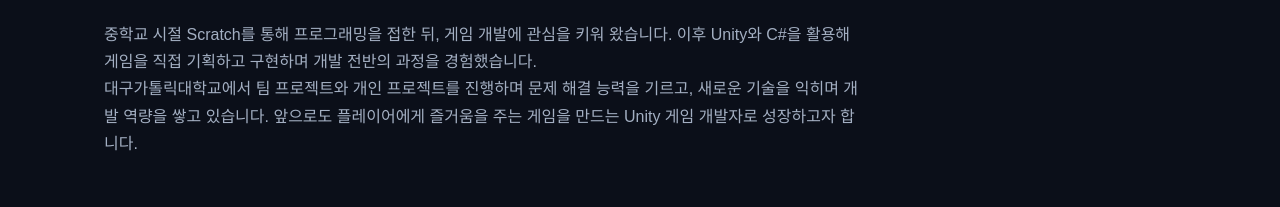
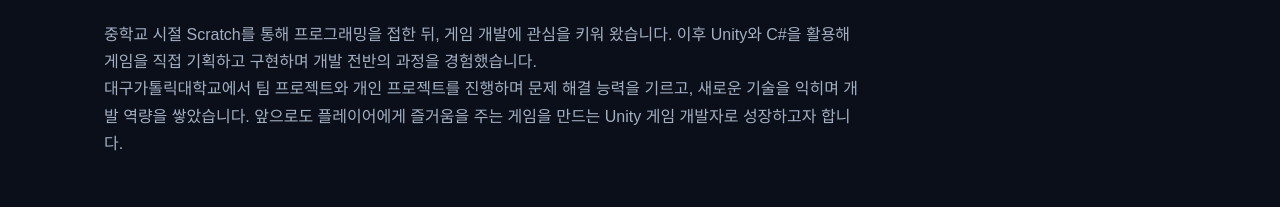
Before and after one commit to daigo-2002/unity-game-portfolio, a plain HTML site: page index.html in a window 1280 px wide. Shown: the part 845-1052 px from the top of the page. Drawn offline with Linux system fonts and the light colour scheme.

Commit message:
Update index.html

```diff
--- a/index.html
+++ b/index.html
@@ -73,7 +73,7 @@
 
             <p>
                 대구가톨릭대학교에서 팀 프로젝트와 개인 프로젝트를 진행하며 문제 해결 능력을 기르고,
-                새로운 기술을 익히며 개발 역량을 쌓고 있습니다.
+                새로운 기술을 익히며 개발 역량을 쌓았습니다.
                 앞으로도 플레이어에게 즐거움을 주는 게임을 만드는
                 Unity 게임 개발자로 성장하고자 합니다.
             </p>
```
